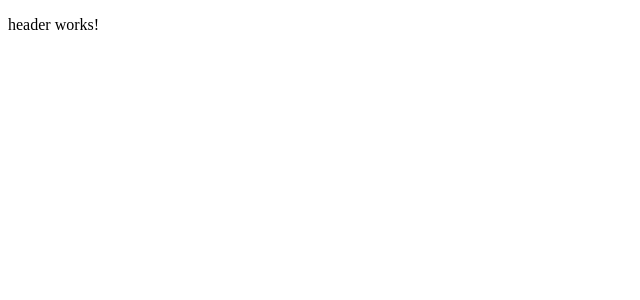
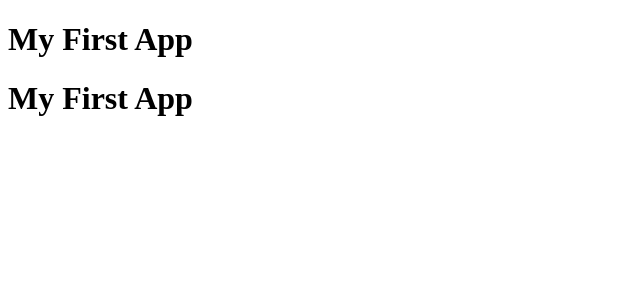
Before and after one commit to santoshsanju/angular, an Angular app in the folder angular-app/: page / in a window 1280 px wide. Shown: the top 300 px of the page, without its empty margins (0-640 px from the left). Built offline with nearby package versions, Linux system fonts and the light colour scheme.

Commit message:
interpolation and propoerty binding

```diff
--- a/angular-app/src/app/app.component.html
+++ b/angular-app/src/app/app.component.html
@@ -1 +1 @@
-<app-header></app-header>
+<app-header />
--- a/angular-app/src/app/header/header.component.html
+++ b/angular-app/src/app/header/header.component.html
@@ -1 +1,6 @@
-<p>header works!</p>
+<!-- Interpolation -->
+
+<h1>{{title}}</h1>
+
+<!-- Propoerty binding -->
+<h1 [textContent]="title"></h1>
--- a/angular-app/src/app/header/header.component.ts
+++ b/angular-app/src/app/header/header.component.ts
@@ -9,4 +9,5 @@ import { Component } from '@angular/core';
 })
 export class HeaderComponent {
 
+  title = "My First App";
 }
```
